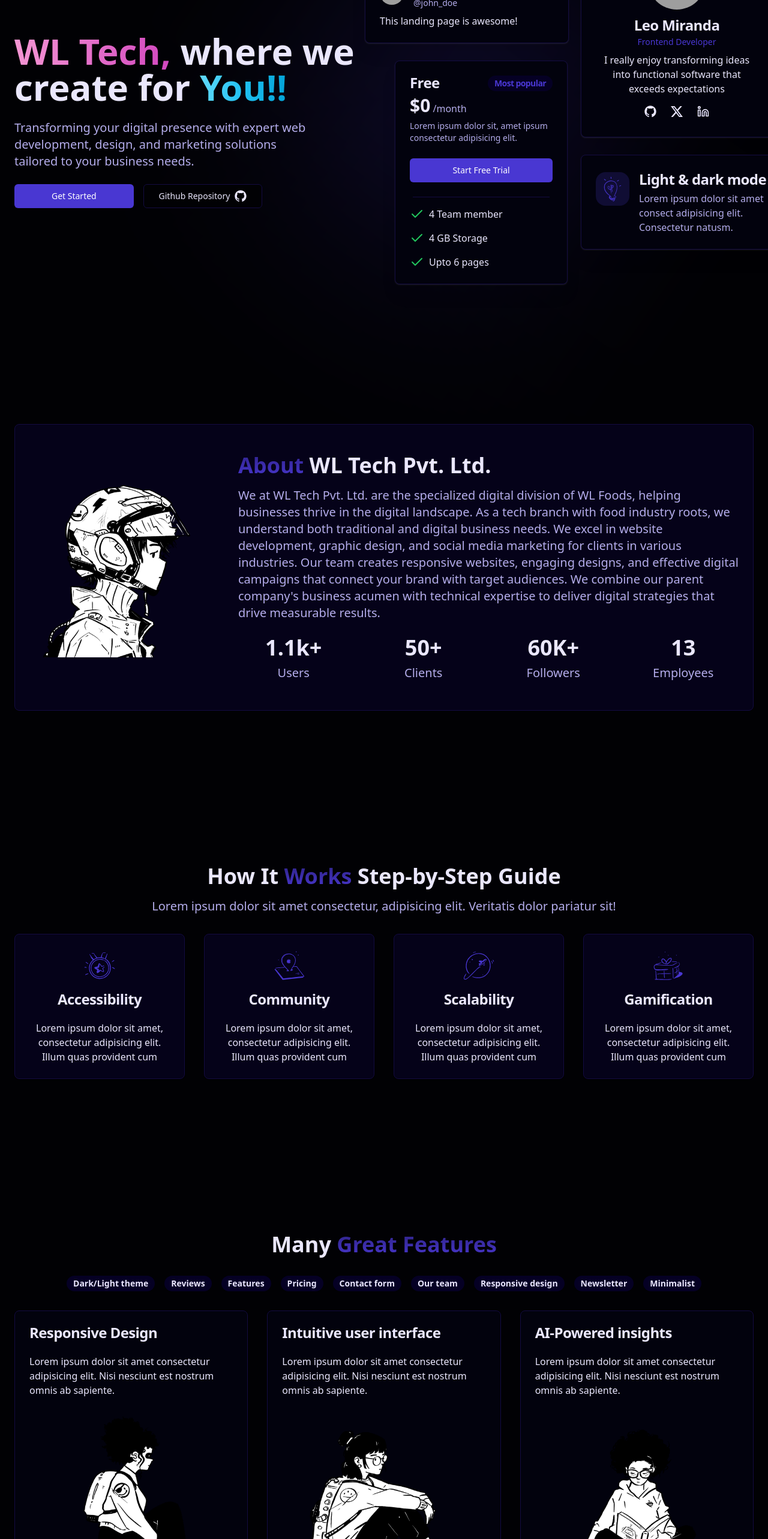
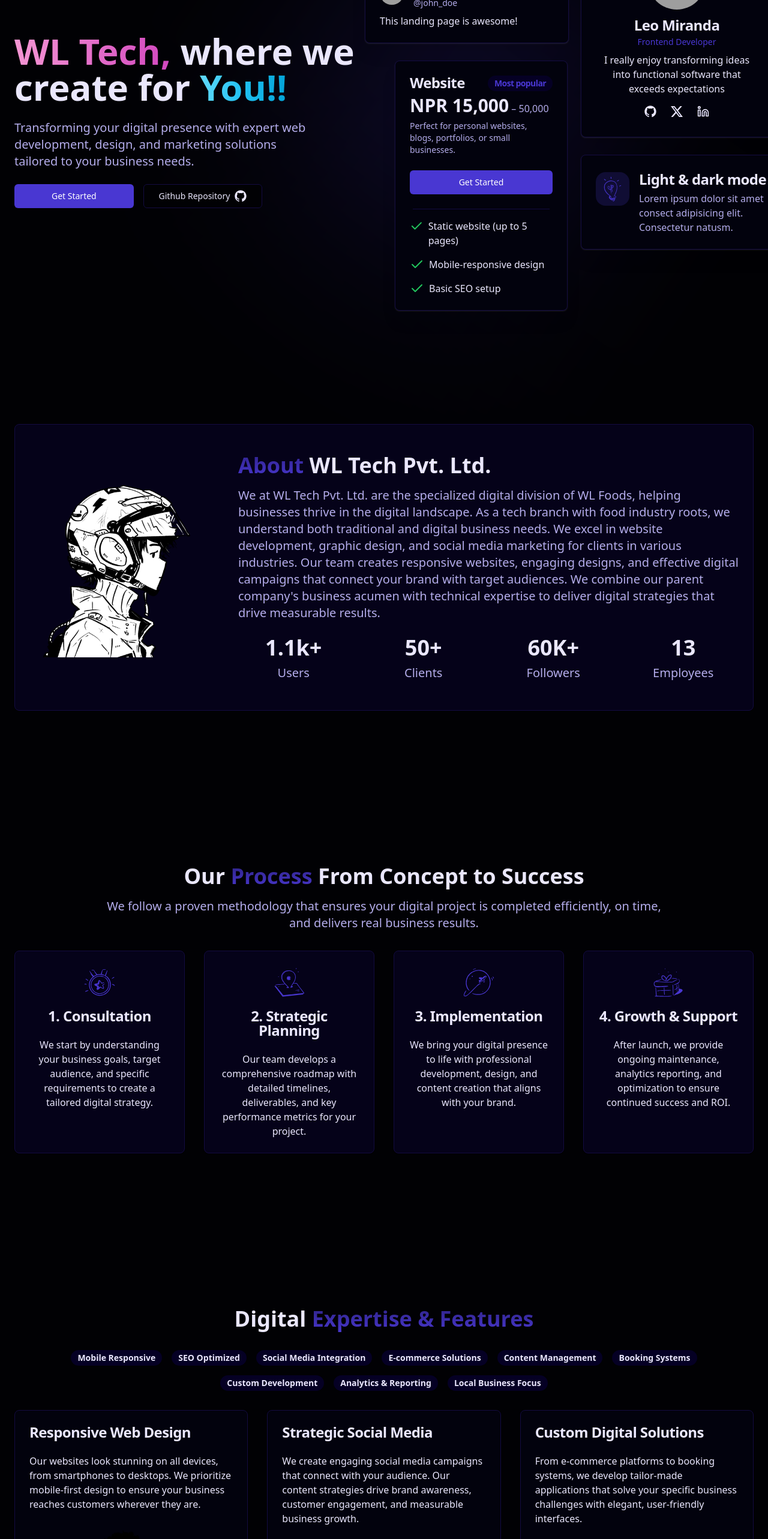
Before and after one commit to PhuyalGaurav/Wltech-site, a React (Vite) app: page / in a window 1280 px wide. Shown: the part 234-2800 px from the top of the page at 60% size. Built offline with nearby package versions, Linux system fonts and the light colour scheme; grey boxes are pictures that could not be loaded.

Commit message:
Added Items

```diff
--- a/src/components/FAQ.tsx
+++ b/src/components/FAQ.tsx
@@ -13,33 +13,28 @@
 
 const FAQList: FAQProps[] = [
   {
-    question: "Is this template free?",
-    answer: "Yes. It is a free ChadcnUI template.",
+    question: "What is WL Tech?",
+    answer: "WL Tech is the digital division of WL Food, one of Nepal's leading food companies. We specialize in providing innovative digital solutions, website development, and social media marketing services for businesses across Nepal and beyond.",
     value: "item-1",
   },
   {
-    question: "Lorem ipsum dolor sit amet consectetur adipisicing elit?",
-    answer:
-      "Lorem ipsum dolor sit amet, consectetur adipisicing elit. Sint labore quidem quam? Consectetur sapiente iste rerum reiciendis animi nihil nostrum sit quo, modi quod.",
+    question: "What services does WL Tech offer?",
+    answer: "We offer a comprehensive range of digital services including website development, mobile app development, social media management, content creation, digital marketing, e-commerce solutions, and custom software development tailored to meet the specific needs of Nepali businesses.",
     value: "item-2",
   },
   {
-    question:
-      "Lorem ipsum dolor sit amet  Consectetur natus dolores minus quibusdam?",
-    answer:
-      "Lorem ipsum dolor sit amet consectetur, adipisicing elit. Labore qui nostrum reiciendis veritatis necessitatibus maxime quis ipsa vitae cumque quo?",
+    question: "How much does it cost to develop a website with WL Tech?",
+    answer: "Our website packages start from NPR 15,000 for basic websites and can range up to NPR 50,000+ depending on your requirements. For custom development projects, we provide personalized quotes based on the scope, complexity, and specific features needed for your business.",
     value: "item-3",
   },
   {
-    question: "Lorem ipsum dolor sit amet, consectetur adipisicing elit?",
-    answer: "Lorem ipsum dolor sit amet consectetur, adipisicing elit.",
+    question: "Do you offer website maintenance and support after development?",
+    answer: "Yes, we provide 15 days of free support after website handover. For ongoing maintenance, we offer flexible maintenance packages to ensure your website remains secure, up-to-date, and performs optimally at all times.",
     value: "item-4",
   },
   {
-    question:
-      "Lorem ipsum dolor sit amet consectetur adipisicing elit. Consectetur natus?",
-    answer:
-      "Lorem ipsum dolor sit amet, consectetur adipisicing elit. Sint labore quidem quam? Consectetur sapiente iste rerum reiciendis animi nihil nostrum sit quo, modi quod.",
+    question: "How can WL Tech help my business grow online?",
+    answer: "As a Nepali company, we understand the local market and digital landscape. Our monthly marketing plans help businesses build a strong online presence, engage with their audience effectively, and drive growth. We combine local insights with global best practices to deliver results that matter for Nepali businesses.",
     value: "item-5",
   },
 ];
@@ -80,10 +75,10 @@
         Still have questions?{" "}
         <a
           rel="noreferrer noopener"
-          href="#"
+          href="#contact"
           className="text-primary transition-all border-primary hover:border-b-2"
         >
-          Contact us
+          Contact our team in Kathmandu
         </a>
       </h3>
     </section>
--- a/src/components/Features.tsx
+++ b/src/components/Features.tsx
@@ -18,35 +18,35 @@
 
 const features: FeatureProps[] = [
   {
-    title: "Responsive Design",
+    title: "Responsive Web Design",
     description:
-      "Lorem ipsum dolor sit amet consectetur adipisicing elit. Nisi nesciunt est nostrum omnis ab sapiente.",
+      "Our websites look stunning on all devices, from smartphones to desktops. We prioritize mobile-first design to ensure your business reaches customers wherever they are.",
     image: image4,
   },
   {
-    title: "Intuitive user interface",
+    title: "Strategic Social Media",
     description:
-      "Lorem ipsum dolor sit amet consectetur adipisicing elit. Nisi nesciunt est nostrum omnis ab sapiente.",
+      "We create engaging social media campaigns that connect with your audience. Our content strategies drive brand awareness, customer engagement, and measurable business growth.",
     image: image3,
   },
   {
-    title: "AI-Powered insights",
+    title: "Custom Digital Solutions",
     description:
-      "Lorem ipsum dolor sit amet consectetur adipisicing elit. Nisi nesciunt est nostrum omnis ab sapiente.",
+      "From e-commerce platforms to booking systems, we develop tailor-made applications that solve your specific business challenges with elegant, user-friendly interfaces.",
     image: image,
   },
 ];
 
 const featureList: string[] = [
-  "Dark/Light theme",
-  "Reviews",
-  "Features",
-  "Pricing",
-  "Contact form",
-  "Our team",
-  "Responsive design",
-  "Newsletter",
-  "Minimalist",
+  "Mobile Responsive",
+  "SEO Optimized",
+  "Social Media Integration",
+  "E-commerce Solutions",
+  "Content Management",
+  "Booking Systems",
+  "Custom Development",
+  "Analytics & Reporting",
+  "Local Business Focus",
 ];
 
 export const Features = () => {
@@ -56,9 +56,9 @@
       className="container py-24 sm:py-32 space-y-8"
     >
       <h2 className="text-3xl lg:text-4xl font-bold md:text-center">
-        Many{" "}
+        Digital{" "}
         <span className="bg-gradient-to-b from-primary/60 to-primary text-transparent bg-clip-text">
-          Great Features
+          Expertise & Features
         </span>
       </h2>
 
--- a/src/components/Footer.tsx
+++ b/src/components/Footer.tsx
@@ -13,19 +13,23 @@
             className="font-bold text-xl flex"
           >
             <LogoIcon />
-            ShadcnUI/React
+            WL Tech
           </a>
+          <p className="mt-4 text-muted-foreground">
+            The digital division of WL Food.<br/>
+            Providing digital solutions for businesses across Nepal.
+          </p>
         </div>
 
         <div className="flex flex-col gap-2">
-          <h3 className="font-bold text-lg">Follow US</h3>
+          <h3 className="font-bold text-lg">Follow Us</h3>
           <div>
             <a
               rel="noreferrer noopener"
               href="#"
               className="opacity-60 hover:opacity-100"
             >
-              Github
+              Facebook
             </a>
           </div>
 
@@ -35,7 +39,7 @@
               href="#"
               className="opacity-60 hover:opacity-100"
             >
-              Twitter
+              Instagram
             </a>
           </div>
 
@@ -45,20 +49,20 @@
               href="#"
               className="opacity-60 hover:opacity-100"
             >
-              Dribbble
+              LinkedIn
             </a>
           </div>
         </div>
 
         <div className="flex flex-col gap-2">
-          <h3 className="font-bold text-lg">Platforms</h3>
+          <h3 className="font-bold text-lg">Services</h3>
           <div>
             <a
               rel="noreferrer noopener"
               href="#"
               className="opacity-60 hover:opacity-100"
             >
-              Web
+              Website Development
             </a>
           </div>
 
@@ -68,7 +72,7 @@
               href="#"
               className="opacity-60 hover:opacity-100"
             >
-              Mobile
+              Social Media Management
             </a>
           </div>
 
@@ -78,27 +82,27 @@
               href="#"
               className="opacity-60 hover:opacity-100"
             >
-              Desktop
+              Digital Marketing
             </a>
           </div>
         </div>
 
         <div className="flex flex-col gap-2">
-          <h3 className="font-bold text-lg">About</h3>
+          <h3 className="font-bold text-lg">Company</h3>
           <div>
             <a
               rel="noreferrer noopener"
-              href="#"
+              href="#about"
               className="opacity-60 hover:opacity-100"
             >
-              Features
+              About Us
             </a>
           </div>
 
           <div>
             <a
               rel="noreferrer noopener"
-              href="#"
+              href="#pricing"
               className="opacity-60 hover:opacity-100"
             >
               Pricing
@@ -108,7 +112,7 @@
           <div>
             <a
               rel="noreferrer noopener"
-              href="#"
+              href="#faq"
               className="opacity-60 hover:opacity-100"
             >
               FAQ
@@ -117,34 +121,34 @@
         </div>
 
         <div className="flex flex-col gap-2">
-          <h3 className="font-bold text-lg">Community</h3>
+          <h3 className="font-bold text-lg">Contact Us</h3>
           <div>
             <a
               rel="noreferrer noopener"
-              href="#"
+              href="#contact"
               className="opacity-60 hover:opacity-100"
             >
-              Youtube
+              Kathmandu Office
             </a>
           </div>
 
           <div>
             <a
               rel="noreferrer noopener"
-              href="#"
+              href="tel:+9779800000000"
               className="opacity-60 hover:opacity-100"
             >
-              Discord
+              +977-9800000000
             </a>
           </div>
 
           <div>
             <a
               rel="noreferrer noopener"
-              href="#"
+              href="mailto:info@wltech.com.np"
               className="opacity-60 hover:opacity-100"
             >
-              Twitch
+              info@wltech.com.np
             </a>
           </div>
         </div>
@@ -152,14 +156,14 @@
 
       <section className="container pb-14 text-center">
         <h3>
-          &copy; 2024 Landing page made by{" "}
+          &copy; 2025 WL Tech Pvt. Ltd. | All Rights Reserved | The Digital Division of{" "}
           <a
             rel="noreferrer noopener"
             target="_blank"
-            href="https://www.linkedin.com/in/leopoldo-miranda/"
+            href="#"
             className="text-primary transition-all border-primary hover:border-b-2"
           >
-            Leo Miranda
+            WL Food
           </a>
         </h3>
       </section>
--- a/src/components/HeroCards.tsx
+++ b/src/components/HeroCards.tsx
@@ -112,7 +112,7 @@
       <Card className="absolute top-[150px] left-[50px] w-72  drop-shadow-xl shadow-black/10 dark:shadow-white/10">
         <CardHeader>
           <CardTitle className="flex item-center justify-between">
-            Free
+            Website
             <Badge
               variant="secondary"
               className="text-sm text-primary"
@@ -121,24 +121,24 @@
             </Badge>
           </CardTitle>
           <div>
-            <span className="text-3xl font-bold">$0</span>
-            <span className="text-muted-foreground"> /month</span>
+            <span className="text-3xl font-bold">NPR 15,000</span>
+            <span className="text-muted-foreground"> – 50,000</span>
           </div>
 
           <CardDescription>
-            Lorem ipsum dolor sit, amet ipsum consectetur adipisicing elit.
+            Perfect for personal websites, blogs, portfolios, or small businesses.
           </CardDescription>
         </CardHeader>
 
         <CardContent>
-          <Button className="w-full">Start Free Trial</Button>
+          <Button className="w-full">Get Started</Button>
         </CardContent>
 
         <hr className="w-4/5 m-auto mb-4" />
 
         <CardFooter className="flex">
           <div className="space-y-4">
-            {["4 Team member", "4 GB Storage", "Upto 6 pages"].map(
+            {["Static website (up to 5 pages)", "Mobile-responsive design", "Basic SEO setup"].map(
               (benefit: string) => (
                 <span
                   key={benefit}
--- a/src/components/HowItWorks.tsx
+++ b/src/components/HowItWorks.tsx
@@ -10,27 +10,27 @@
 const features: FeatureProps[] = [
   {
     icon: <MedalIcon />,
-    title: "Accessibility",
+    title: "1. Consultation",
     description:
-      "Lorem ipsum dolor sit amet, consectetur adipisicing elit. Illum quas provident cum",
+      "We start by understanding your business goals, target audience, and specific requirements to create a tailored digital strategy.",
   },
   {
     icon: <MapIcon />,
-    title: "Community",
+    title: "2. Strategic Planning",
     description:
-      "Lorem ipsum dolor sit amet, consectetur adipisicing elit. Illum quas provident cum",
+      "Our team develops a comprehensive roadmap with detailed timelines, deliverables, and key performance metrics for your project.",
   },
   {
     icon: <PlaneIcon />,
-    title: "Scalability",
+    title: "3. Implementation",
     description:
-      "Lorem ipsum dolor sit amet, consectetur adipisicing elit. Illum quas provident cum",
+      "We bring your digital presence to life with professional development, design, and content creation that aligns with your brand.",
   },
   {
     icon: <GiftIcon />,
-    title: "Gamification",
+    title: "4. Growth & Support",
     description:
-      "Lorem ipsum dolor sit amet, consectetur adipisicing elit. Illum quas provident cum",
+      "After launch, we provide ongoing maintenance, analytics reporting, and optimization to ensure continued success and ROI.",
   },
 ];
 
@@ -41,15 +41,15 @@
       className="container text-center py-24 sm:py-32"
     >
       <h2 className="text-3xl md:text-4xl font-bold ">
-        How It{" "}
+        Our{" "}
         <span className="bg-gradient-to-b from-primary/60 to-primary text-transparent bg-clip-text">
-          Works{" "}
+          Process{" "}
         </span>
-        Step-by-Step Guide
+        From Concept to Success
       </h2>
       <p className="md:w-3/4 mx-auto mt-4 mb-8 text-xl text-muted-foreground">
-        Lorem ipsum dolor sit amet consectetur, adipisicing elit. Veritatis
-        dolor pariatur sit!
+        We follow a proven methodology that ensures your digital project is completed efficiently,
+        on time, and delivers real business results.
       </p>
 
       <div className="grid grid-cols-1 md:grid-cols-2 lg:grid-cols-4 gap-8">
--- a/src/components/Newsletter.tsx
+++ b/src/components/Newsletter.tsx
@@ -13,13 +13,13 @@
 
       <div className="container py-24 sm:py-32">
         <h3 className="text-center text-4xl md:text-5xl font-bold">
-          Join Our Daily{" "}
+          Stay Updated with{" "}
           <span className="bg-gradient-to-b from-primary/60 to-primary text-transparent bg-clip-text">
-            Newsletter
+            Digital Trends
           </span>
         </h3>
         <p className="text-xl text-muted-foreground text-center mt-4 mb-8">
-          Lorem ipsum dolor sit amet consectetur.
+          Subscribe to our newsletter for the latest digital marketing tips, web design trends, and exclusive offers.
         </p>
 
         <form
@@ -27,7 +27,7 @@
           onSubmit={handleSubmit}
         >
           <Input
-            placeholder="leomirandadev@gmail.com"
+            placeholder="your.email@example.com"
             className="bg-muted/50 dark:bg-muted/80 "
             aria-label="email"
           />
--- a/src/components/Pricing.tsx
+++ b/src/components/Pricing.tsx
@@ -18,7 +18,7 @@
 interface PricingProps {
   title: string;
   popular: PopularPlanType;
-  price: number;
+  price: string;
   description: string;
   buttonText: string;
   benefitList: string[];
@@ -26,48 +26,48 @@
 
 const pricingList: PricingProps[] = [
   {
-    title: "Free",
+    title: "Monthly Marketing Plan",
     popular: 0,
-    price: 0,
+    price: "NPR 20,000",
     description:
-      "Lorem ipsum dolor sit, amet ipsum consectetur adipisicing elit.",
-    buttonText: "Get Started",
+      "Perfect for small to medium businesses looking to grow online.",
+    buttonText: "Start Now",
     benefitList: [
-      "1 Team member",
-      "2 GB Storage",
-      "Upto 4 pages",
-      "Community support",
-      "lorem ipsum dolor",
+      "3–4 posts per week",
+      "Content creation (design + captions)",
+      "Scheduled posting and management",
+      "Hashtag research",
+      "Community management",
     ],
   },
   {
-    title: "Premium",
+    title: "Starter Website Package",
     popular: 1,
-    price: 5,
+    price: "NPR 15,000 – NPR 50,000",
     description:
-      "Lorem ipsum dolor sit, amet ipsum consectetur adipisicing elit.",
-    buttonText: "Start Free Trial",
+      "Perfect for personal websites, blogs, portfolios, or small businesses.",
+    buttonText: "Get Started",
     benefitList: [
-      "4 Team member",
-      "4 GB Storage",
-      "Upto 6 pages",
-      "Priority support",
-      "lorem ipsum dolor",
+      "Static website (up to 5 pages)",
+      "Mobile-responsive design",
+      "Basic SEO setup",
+      "Contact form integration",
+      "Free support for 15 days",
     ],
   },
   {
-    title: "Enterprise",
+    title: "Custom Development",
     popular: 0,
-    price: 40,
+    price: "Custom",
     description:
-      "Lorem ipsum dolor sit, amet ipsum consectetur adipisicing elit.",
-    buttonText: "Contact US",
+      "Have a custom project in mind? We'll turn your ideas into reality.",
+    buttonText: "Contact Us",
     benefitList: [
-      "10 Team member",
-      "8 GB Storage",
-      "Upto 10 pages",
-      "Priority support",
-      "lorem ipsum dolor",
+      "Scalable development",
+      "Ongoing support and maintenance",
+      "Flexible pricing based on needs",
+      "E-commerce & booking solutions",
+      "AI integration",
     ],
   },
 ];
@@ -79,16 +79,15 @@
       className="container py-24 sm:py-32"
     >
       <h2 className="text-3xl md:text-4xl font-bold text-center">
-        Get
+        Our
         <span className="bg-gradient-to-b from-primary/60 to-primary text-transparent bg-clip-text">
           {" "}
-          Unlimited{" "}
+          Professional{" "}
         </span>
-        Access
+        Services
       </h2>
       <h3 className="text-xl text-center text-muted-foreground pt-4 pb-8">
-        Lorem ipsum dolor sit amet consectetur adipisicing elit. Alias
-        reiciendis.
+        Choose the right package for your business needs
       </h3>
       <div className="grid md:grid-cols-2 lg:grid-cols-3 gap-8">
         {pricingList.map((pricing: PricingProps) => (
@@ -113,8 +112,9 @@
                 ) : null}
               </CardTitle>
               <div>
-                <span className="text-3xl font-bold">${pricing.price}</span>
-                <span className="text-muted-foreground"> /month</span>
+                <span className="text-3xl font-bold">{pricing.price}</span>
+                {pricing.title === "Monthly Marketing Plan" && <span className="text-muted-foreground"> /month</span>}
+                {pricing.title === "Starter Website Package" && <span className="text-muted-foreground"> (one-time)</span>}
               </div>
 
               <CardDescription>{pricing.description}</CardDescription>
--- a/src/components/Services.tsx
+++ b/src/components/Services.tsx
@@ -10,21 +10,21 @@
 
 const serviceList: ServiceProps[] = [
   {
-    title: "Web Development",
+    title: "Website Development",
     description:
-      "Lorem ipsum dolor sit amet consectetur adipisicing elit. Nisi nesciunt est nostrum omnis ab sapiente.",
+      "From simple business websites to complex e-commerce platforms, we build responsive, user-friendly websites that represent your brand and drive conversions.",
     icon: <ChartIcon />,
   },
   {
-    title: "Project Management",
+    title: "Social Media Management",
     description:
-      "Lorem ipsum dolor sit amet consectetur adipisicing elit. Nisi nesciunt est nostrum omnis ab sapiente.",
+      "Our comprehensive social media services include content creation, community management, and strategic campaigns that build your online presence and engage your audience.",
     icon: <WalletIcon />,
   },
   {
-    title: "Task Automation",
+    title: "Digital Marketing",
     description:
-      "Lorem ipsum dolor sit amet consectetur adipisicing elit. Nisi nesciunt est nostrum omnis ab sapiente.",
+      "We create data-driven marketing strategies that increase visibility, drive traffic, and convert visitors into customers through SEO, content marketing, and targeted campaigns.",
     icon: <MagnifierIcon />,
   },
 ];
@@ -36,14 +36,13 @@
         <div>
           <h2 className="text-3xl md:text-4xl font-bold">
             <span className="bg-gradient-to-b from-primary/60 to-primary text-transparent bg-clip-text">
-              Client-Centric{" "}
+              Professional Digital{" "}
             </span>
             Services
           </h2>
 
           <p className="text-muted-foreground text-xl mt-4 mb-8 ">
-            Lorem ipsum dolor sit amet consectetur, adipisicing elit. Veritatis
-            dolor.
+            We provide end-to-end digital solutions tailored specifically for Nepali businesses looking to thrive in the digital landscape.
           </p>
 
           <div className="flex flex-col gap-8">
```
Also changed, not shown: src/components/Cta.tsx (+7 -8 lines), src/components/Testimonials.tsx (+47 -45 lines).
